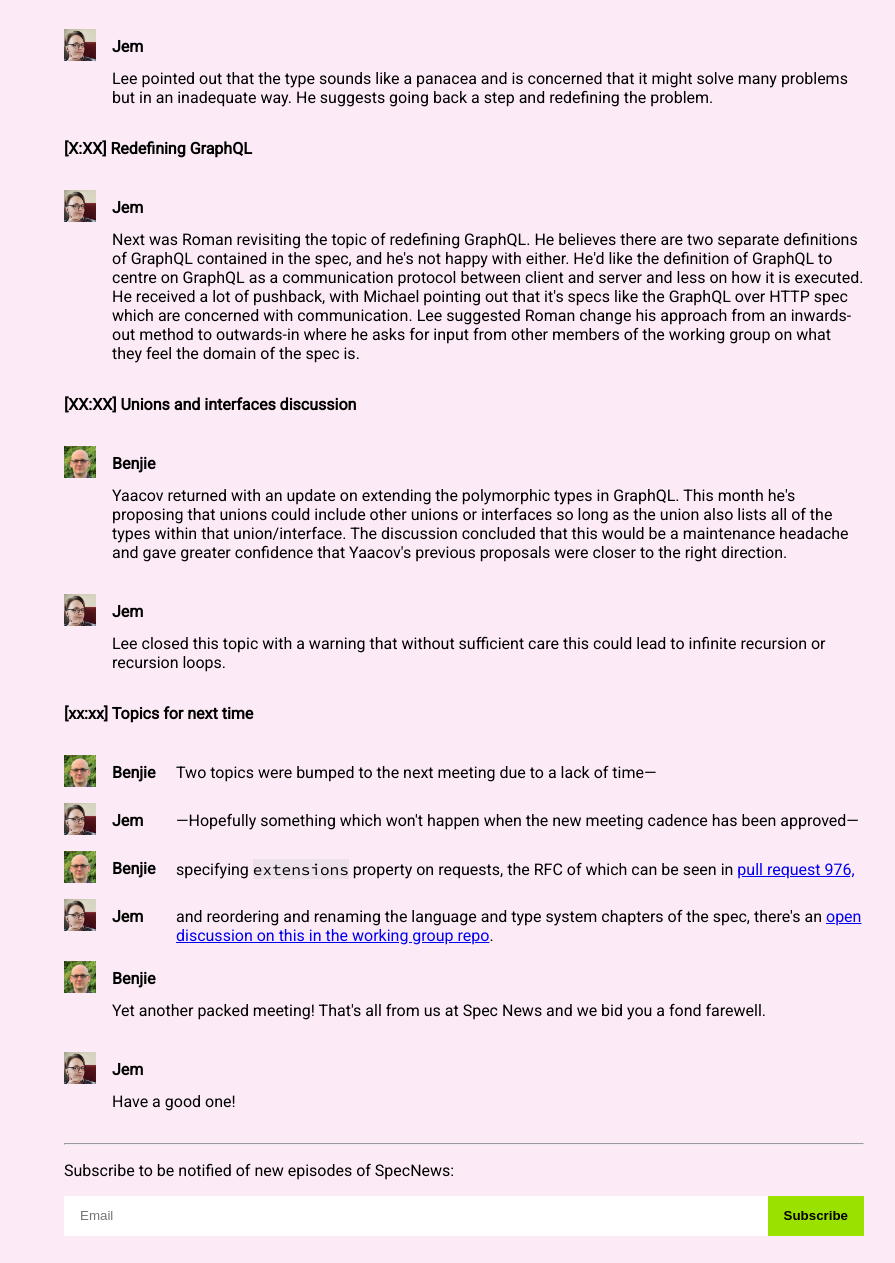
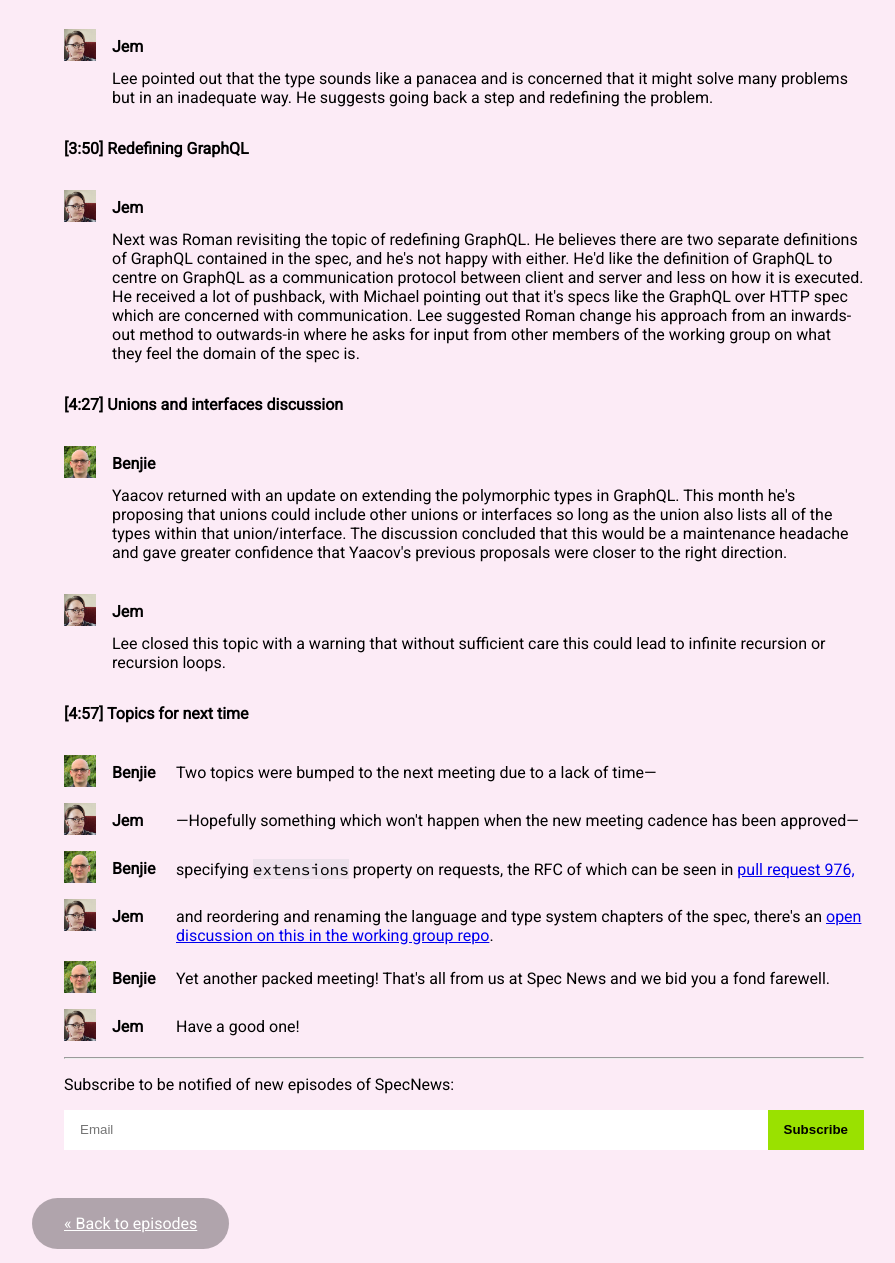
Before and after one commit to graphile/specnews, a Gatsby site: page /ep0005 in a window 1280 px wide. Shown: the part 2343-3606 px from the top of the page, without its empty margins (176-1071 px from the left). Built offline with nearby package versions, Linux system fonts and the light colour scheme; Gatsby itself is replaced by a stand-in of ours.

Commit message:
Timestamps for episode 5 added

```diff
--- a/src/episodes/0005.tsx
+++ b/src/episodes/0005.tsx
@@ -48,7 +48,7 @@
       <J x>Musing over evolving the definition of GraphQL,</J>
       <B x>And more discussions around interfaces and unions,</B>
       <J x>Here we go!</J>
-      <Timestamp>[0:XX] Meeting times and cadence</Timestamp>
+      <Timestamp>[0:37] Meeting times and cadence</Timestamp>
       <B>
         The first discussion was meeting times and cadence. Working group
         meetings were originally three hours long, which was a bit of a slog,
@@ -76,7 +76,7 @@
           see us through for a while!
         </p>
       </B>
-      <Timestamp>[1:XX] GraphQL Over HTTP update</Timestamp>
+      <Timestamp>[1:37] GraphQL Over HTTP update</Timestamp>
       <J>
         <p>
           Next was Benjie with GraphQL over HTTP. The subgroup wants to advance
@@ -103,7 +103,7 @@
         more like <Code>application/graphql-response+json</Code>. There were no
         reservations to this and so the change will be made.
       </B>
-      <Timestamp>[X:XX] The STRUCT type</Timestamp>
+      <Timestamp>[2:44] The STRUCT type</Timestamp>
       <J>
         Then back to Benjie again for the STRUCT type. I&apos;ll let him explain
         this one.
@@ -127,7 +127,7 @@
         that it might solve many problems but in an inadequate way. He suggests
         going back a step and redefining the problem.
       </J>
-      <Timestamp>[X:XX] Redefining GraphQL</Timestamp>
+      <Timestamp>[3:50] Redefining GraphQL</Timestamp>
       <J>
         Next was Roman revisiting the topic of redefining GraphQL. He believes
         there are two separate definitions of GraphQL contained in the spec, and
@@ -140,7 +140,7 @@
         outwards-in where he asks for input from other members of the working
         group on what they feel the domain of the spec is.
       </J>
-      <Timestamp>[XX:XX] Unions and interfaces discussion</Timestamp>
+      <Timestamp>[4:27] Unions and interfaces discussion</Timestamp>
       <B>
         Yaacov returned with an update on extending the polymorphic types in
         GraphQL. This month he&apos;s proposing that unions could include other
@@ -153,7 +153,7 @@
         Lee closed this topic with a warning that without sufficient care this
         could lead to infinite recursion or recursion loops.
       </J>
-      <Timestamp>[xx:xx] Topics for next time</Timestamp>
+      <Timestamp>[4:57] Topics for next time</Timestamp>
       <B x>
         {" "}
         Two topics were bumped to the next meeting due to a lack of time&mdash;
@@ -183,11 +183,11 @@
         </a>
         .
       </J>
-      <B>
+      <B x>
         Yet another packed meeting! That's all from us at Spec News and we bid
         you a fond farewell.
       </B>
-      <J>Have a good one!</J>
+      <J x>Have a good one!</J>
     </Transcript>
   ),
 };
```
